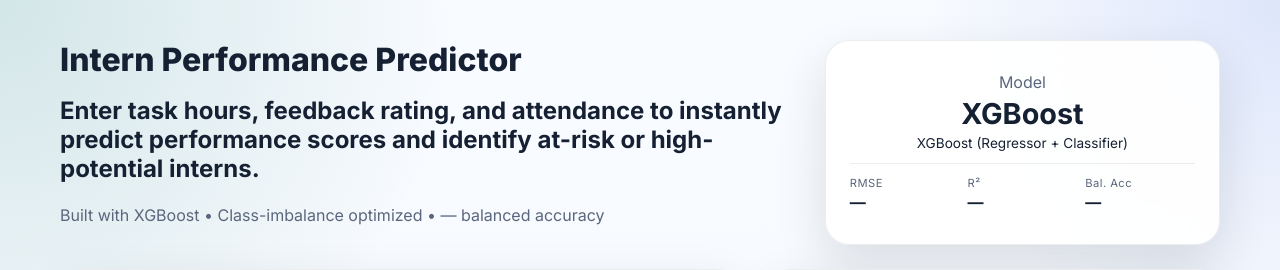
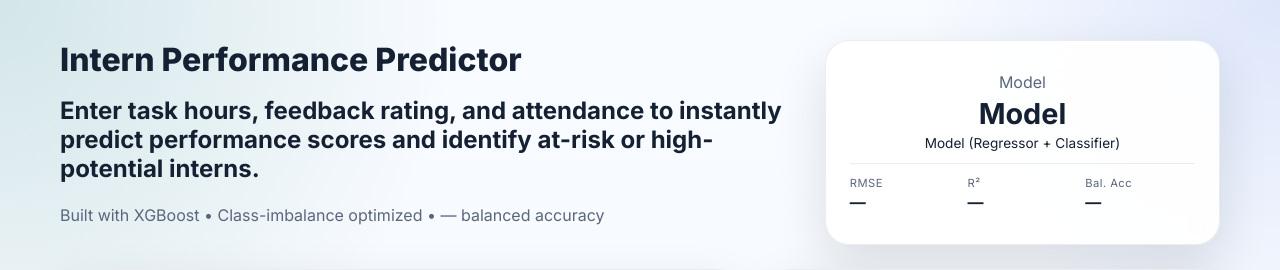
Before and after one commit to awais-dev-ai/Internee_Performance_Predictor, a Python web app: template ui/templates/index.html in a window 1280 px wide. Shown: the top 270 px of the page. Run offline with Jinja, Linux system fonts and the light colour scheme; the template is opened without the code that fills it, so the values that code supplies are empty.

Commit message:
Fix UI template to show dynamic model name instead of hardcoded XGBoost

```diff
--- a/ui/templates/index.html
+++ b/ui/templates/index.html
@@ -46,8 +46,8 @@
       </div>
       <div class="metric-card">
         <span>Model</span>
-        <strong>{{ metadata.model_name if metadata else 'XGBoost' }}</strong>
-        <small>XGBoost (Regressor + Classifier)</small>
+         <strong>{{ metadata.model_name if metadata else 'Model' }}</strong>
+         <small>{{ metadata.model_name if metadata else 'Model' }} (Regressor + Classifier)</small>
         {% if metadata and metadata.metrics %}
         <div class="mini-metrics">
           <div><span>RMSE</span><strong>{{ metadata.metrics['rmse']|round(2) }}</strong></div>
```
